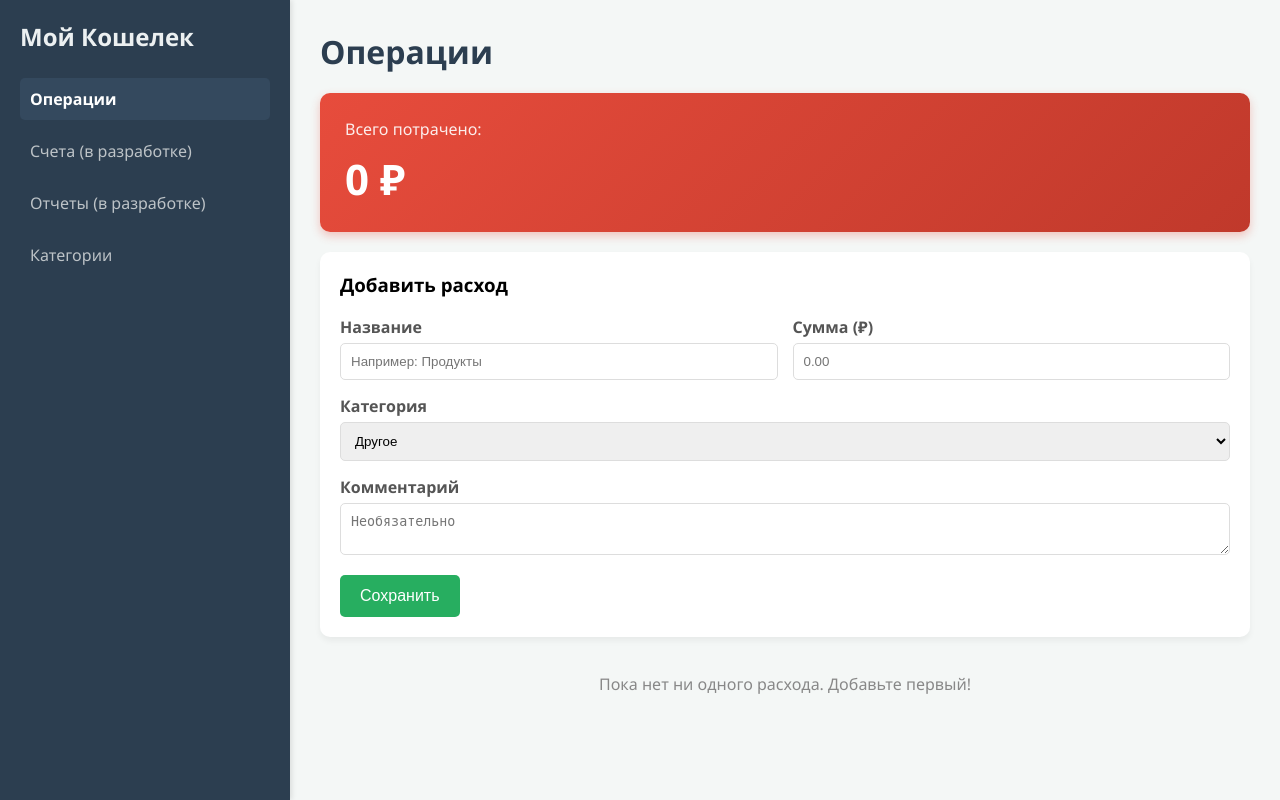
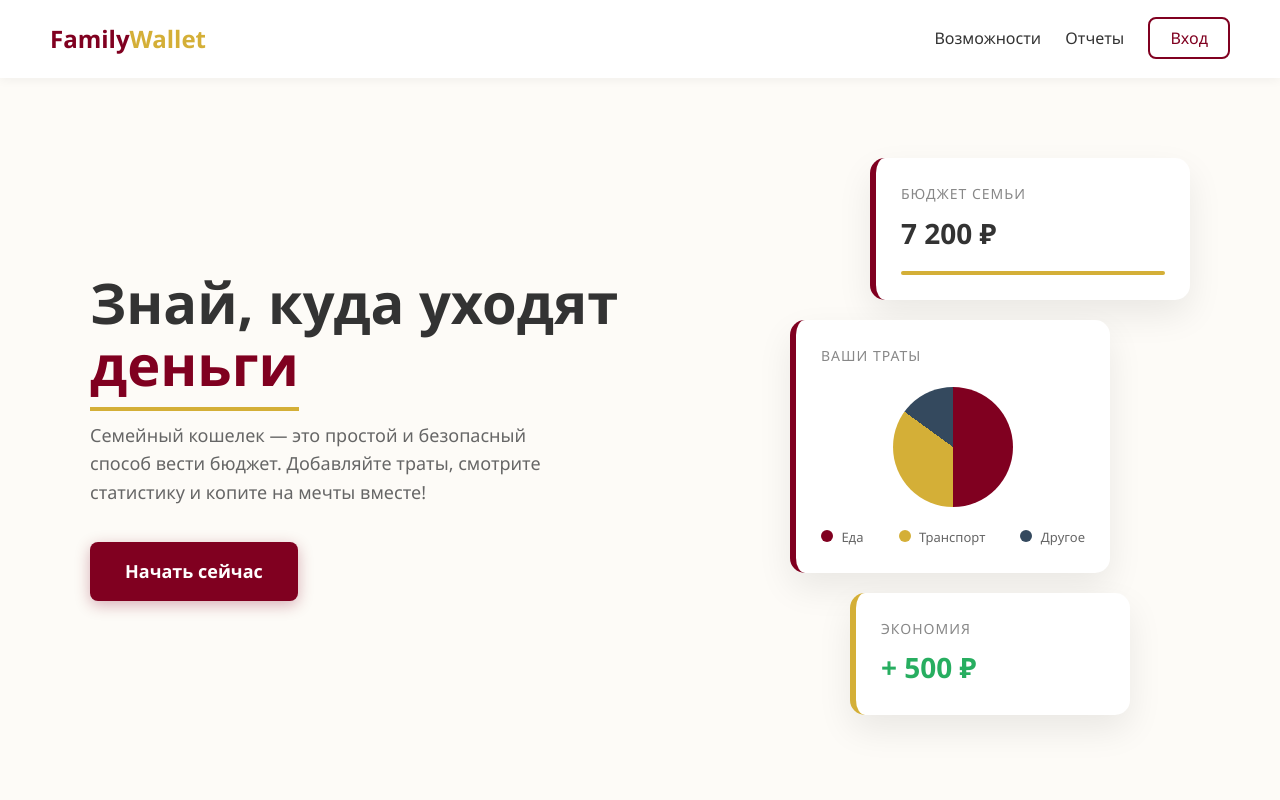
Before and after one commit to aminaabdulaeva0/family_wallet, a Django app: page / in a window 1280 px wide. Run offline with Django 5.2, Linux system fonts and the light colour scheme; data that the repository does not hold is empty.

Commit message:
Добавлена система регистрации, лендинг и единый бордово-золотой дизайн

```diff
--- a/expenses/models.py
+++ b/expenses/models.py
@@ -1,8 +1,7 @@
 from django.db import models
+from django.contrib.auth.models import User
 
 # Create your models here.
-from django.db import models
-
 class Expense(models.Model):
     CATEGORY_CHOICES = [
         ('food', 'Еда'),
@@ -17,6 +16,7 @@ class Expense(models.Model):
     category = models.CharField(max_length=20, choices=CATEGORY_CHOICES, default='other', verbose_name="Категория")
     date = models.DateField(auto_now_add=True, verbose_name="Дата")
     comment = models.TextField(blank=True, verbose_name="Комментарий")
+    user = models.ForeignKey(User, on_delete=models.CASCADE, null=True, blank=True, verbose_name="Кто потратил")
 
-    def __str__(self):
+def __str__(self):
         return f"{self.title} — {self.amount}"
--- /dev/null
+++ b/expenses/static/expenses/style.css
@@ -0,0 +1,21 @@
+/* --- Переменные цветов --- */
+:root {
+    --primary-color: #800020; /* Бордовый */
+    --primary-hover: #5a0016;
+    --accent-color: #D4AF37;  /* Золотистый */
+    --bg-color: #FDFBF7;      /* Нежный бежевый фон */
+    --text-color: #333333;
+    --card-bg: #FFFFFF;
+    --danger-color: #e74c3c;
+    --success-color: #27ae60;
+}
+
+/* --- Базовые стили --- */
+* { box-sizing: border-box; margin: 0; padding: 0; }
+body {
+    font-family: 'Segoe UI', Tahoma, Geneva, Verdana, sans-serif;
+    background-color: var(--bg-color);
+    color: var(--text-color);
+    line-height: 1.6;
+}
+a { text-decoration: none; }
--- a/expenses/templates/expenses/index.html
+++ b/expenses/templates/expenses/index.html
@@ -1,127 +1,63 @@
+{% load static %}
 <!DOCTYPE html>
 <html lang="ru">
 <head>
     <meta charset="UTF-8">
-    <title>Семейный кошелек</title>
+    <title>Мои операции | FamilyWallet</title>
+    <link rel="stylesheet" href="{% static 'expenses/style.css' %}">
     <style>
-        body {
-            font-family: 'Segoe UI', Tahoma, Geneva, Verdana, sans-serif;
-            margin: 0;
-            padding: 0;
-            background-color: #f4f7f6;
-            display: flex;
-            height: 100vh;
-        }
+        body { display: flex; height: 100vh; overflow: hidden; }
 
         /* Левая панель */
-        .sidebar {
-            width: 250px;
-            background-color: #2c3e50;
-            color: white;
-            padding: 20px;
-            display: flex;
-            flex-direction: column;
-            box-shadow: 2px 0 5px rgba(0,0,0,0.1);
-        }
-        .sidebar h2 { margin-top: 0; color: #ecf0f1; }
-        .sidebar a {
-            color: #bdc3c7;
-            text-decoration: none;
-            padding: 10px;
-            margin: 5px 0;
-            border-radius: 5px;
-            display: block;
-        }
-        .sidebar a:hover { background-color: #34495e; color: white; }
-        .sidebar .active { background-color: #34495e; color: white; font-weight: bold; }
+        .sidebar { width: 250px; background-color: var(--primary-color); color: white; padding: 20px; display: flex; flex-direction: column; box-shadow: 2px 0 10px rgba(0,0,0,0.1); }
+        .sidebar h2 { margin-top: 0; color: var(--accent-color); margin-bottom: 30px; }
+        .sidebar a { color: rgba(255,255,255,0.7); text-decoration: none; padding: 12px 15px; margin: 5px 0; border-radius: 8px; display: block; font-weight: 500; transition: all 0.3s; }
+        .sidebar a:hover { background-color: rgba(255,255,255,0.1); color: white; }
+        .sidebar .active { background-color: rgba(255,255,255,0.15); color: white; font-weight: bold; border-left: 4px solid var(--accent-color); }
 
         /* Центральная часть */
-        .main-content {
-            flex-grow: 1;
-            padding: 30px;
-            overflow-y: auto;
-            display: flex;
-            flex-direction: column;
-            gap: 20px;
-        }
-
-        .header-panel {
-            display: flex;
-            justify-content: space-between;
-            align-items: center;
-        }
+        .main-content { flex-grow: 1; padding: 30px 40px; overflow-y: auto; display: flex; flex-direction: column; gap: 20px; }
+        .header-panel h1 { color: var(--text-color); }
 
         /* Карточки */
-        .card {
-            background: white;
-            padding: 20px;
-            border-radius: 10px;
-            box-shadow: 0 4px 6px rgba(0,0,0,0.05);
-        }
+        .card { background: var(--card-bg); padding: 25px; border-radius: 12px; box-shadow: 0 4px 15px rgba(0,0,0,0.05); }
 
         /* Плашка с суммой */
-        .total-card {
-            background: linear-gradient(135deg, #e74c3c, #c0392b);
-            color: white;
-            padding: 25px;
-            border-radius: 10px;
-            box-shadow: 0 4px 10px rgba(231, 76, 60, 0.3);
-        }
-        .total-card h3 { margin: 0; font-weight: normal; font-size: 16px; opacity: 0.9; }
+        .total-card { background: linear-gradient(135deg, var(--primary-color), #5a0016); color: white; padding: 25px; border-radius: 12px; box-shadow: 0 10px 20px rgba(128, 0, 32, 0.25); border-left: 6px solid var(--accent-color); }
+        .total-card h3 { margin: 0; font-weight: normal; font-size: 16px; opacity: 0.9; text-transform: uppercase; letter-spacing: 1px; }
         .total-card h2 { margin: 10px 0 0 0; font-size: 42px; }
 
         /* Форма */
         .form-group { margin-bottom: 15px; }
-        .form-group label { display: block; margin-bottom: 5px; font-weight: bold; color: #555; }
-        .form-group input, .form-group select, .form-group textarea {
-            width: 100%;
-            padding: 10px;
-            border: 1px solid #ddd;
-            border-radius: 5px;
-            box-sizing: border-box;
-        }
-        .btn-submit {
-            background: #27ae60;
-            color: white;
-            border: none;
-            padding: 12px 20px;
-            border-radius: 5px;
-            cursor: pointer;
-            font-size: 16px;
-            transition: background 0.3s;
-        }
-        .btn-submit:hover { background: #219150; }
+        .form-group label { display: block; margin-bottom: 8px; font-weight: 600; color: #555; }
+        .form-group input, .form-group select, .form-group textarea { width: 100%; padding: 12px; border: 1px solid #ddd; border-radius: 8px; box-sizing: border-box; outline: none; transition: border 0.3s; }
+        .form-group input:focus, .form-group select:focus, .form-group textarea:focus { border-color: var(--primary-color); }
+
+        .btn-submit { background: var(--primary-color); color: white; border: none; padding: 12px 25px; border-radius: 8px; cursor: pointer; font-size: 16px; font-weight: bold; transition: background 0.3s; }
+        .btn-submit:hover { background: var(--primary-hover); }
 
         /* Список расходов */
-        .expense-list { display: flex; flex-direction: column; gap: 10px; }
-        .expense-item {
-            display: flex;
-            justify-content: space-between;
-            align-items: center;
-            padding: 15px;
-            background: white;
-            border-radius: 8px;
-            border-left: 4px solid #3498db;
-            box-shadow: 0 2px 4px rgba(0,0,0,0.05);
-            transition: transform 0.2s;
-        }
-        .expense-item:hover { transform: translateX(5px); }
+        .expense-list { display: flex; flex-direction: column; gap: 12px; }
+        .expense-item { display: flex; justify-content: space-between; align-items: center; padding: 20px; background: var(--card-bg); border-radius: 10px; border-left: 5px solid var(--accent-color); box-shadow: 0 2px 8px rgba(0,0,0,0.04); transition: transform 0.2s, box-shadow 0.2s; }
+        .expense-item:hover { transform: translateY(-2px); box-shadow: 0 5px 15px rgba(0,0,0,0.08); }
 
-        .expense-info strong { font-size: 16px; color: #333; }
+        .expense-info strong { font-size: 18px; color: var(--text-color); }
         .expense-info small { color: #888; }
 
-        .expense-actions { display: flex; align-items: center; gap: 15px; }
-        .expense-amount { font-weight: bold; color: #e74c3c; font-size: 18px; }
-        .action-icon { text-decoration: none; font-size: 18px; opacity: 0.6; transition: opacity 0.2s; }
-        .action-icon:hover { opacity: 1; }
+        .expense-actions { display: flex; align-items: center; gap: 20px; }
+        .expense-amount { font-weight: bold; color: var(--primary-color); font-size: 20px; }
+        .action-icon { text-decoration: none; font-size: 20px; opacity: 0.5; transition: opacity 0.2s, transform 0.2s; cursor: pointer; }
+        .action-icon:hover { opacity: 1; transform: scale(1.1); }
+        .btn-logout { background: none; border: none; color: var(--primary-color); cursor: pointer; font-size: 16px; font-weight: bold; margin-left: 15px; }
+        .btn-logout:hover { text-decoration: underline; }
     </style>
 </head>
 <body>
 
     <!-- Левая панель -->
     <div class="sidebar">
-        <h2>Мой Кошелек</h2>
-        <a href="/" class="active">Операции</a>
+        <h2>FamilyWallet</h2>
+        <a href="/wallet/" class="active">Операции</a>
         <a href="#">Счета (в разработке)</a>
         <a href="#">Отчеты (в разработке)</a>
         <a href="#">Категории</a>
@@ -130,8 +66,15 @@
     <!-- Основной контент -->
     <div class="main-content">
 
-        <div class="header-panel">
-            <h1 style="margin: 0; color: #2c3e50;">Операции</h1>
+        <div class="header-panel" style="display: flex; justify-content: space-between; align-items: center;">
+            <h1 style="margin: 0;">Операции</h1>
+            <div>
+                <span style="color: #666;">Привет, <strong style="color: var(--primary-color);">{{ user.username }}</strong>!</span>
+                <form action="{% url 'logout' %}" method="post" style="display: inline;">
+                    {% csrf_token %}
+                    <button type="submit" class="btn-logout">Выйти</button>
+                </form>
+            </div>
         </div>
 
         <!-- Плашка с суммой -->
@@ -142,11 +85,10 @@
 
         <!-- Форма добавления -->
         <div class="card">
-            <h3 style="margin-top: 0;">{% if edit_id %}Редактировать расход{% else %}Добавить расход{% endif %}</h3>
+            <h3 style="margin-top: 0; color: var(--primary-color);">{% if edit_id %}Редактировать расход{% else %}Добавить расход{% endif %}</h3>
             <form method="post">
                 {% csrf_token %}
-
-                <div style="display: grid; grid-template-columns: 1fr 1fr; gap: 15px;">
+                <div style="display: grid; grid-template-columns: 1fr 1fr; gap: 20px;">
                     <div class="form-group">
                         <label>Название</label>
                         {{ form.title }}
@@ -156,23 +98,19 @@
                         {{ form.amount }}
                     </div>
                 </div>
-
                 <div class="form-group">
                     <label>Категория</label>
                     {{ form.category }}
                 </div>
-
                 <div class="form-group">
                     <label>Комментарий</label>
                     {{ form.comment }}
                 </div>
-
                 <button type="submit" class="btn-submit">
                     {% if edit_id %}Обновить{% else %}Сохранить{% endif %}
                 </button>
-
                 {% if edit_id %}
-                    <a href="{% url 'index' %}" style="display: inline-block; margin-left: 10px; padding: 12px 20px; background: #95a5a6; color: white; text-decoration: none; border-radius: 5px;">Отмена</a>
+                    <a href="{% url 'index' %}" style="display: inline-block; margin-left: 10px; padding: 12px 20px; background: #ccc; color: #333; text-decoration: none; border-radius: 8px; font-weight: bold;">Отмена</a>
                 {% endif %}
             </form>
         </div>
@@ -195,11 +133,9 @@
                     </div>
                 </div>
             {% empty %}
-                <p style="text-align: center; color: #888;">Пока нет ни одного расхода. Добавьте первый!</p>
+                <p style="text-align: center; color: #888; padding: 20px;">Пока нет ни одного расхода. Добавьте первый!</p>
             {% endfor %}
         </div>
-
     </div>
-
 </body>
 </html>
--- /dev/null
+++ b/expenses/templates/expenses/landing.html
@@ -0,0 +1,80 @@
+{% load static %}
+<!DOCTYPE html>
+<html lang="ru">
+<head>
+    <meta charset="UTF-8">
+    <title>FamilyWallet | Семейный бюджет</title>
+    <link rel="stylesheet" href="{% static 'expenses/style.css' %}">
+    <style>
+        /* Стили только для лендинга */
+        header { display: flex; justify-content: space-between; align-items: center; padding: 20px 50px; background: white; box-shadow: 0 2px 10px rgba(0,0,0,0.05); }
+        .logo { font-size: 24px; font-weight: bold; color: var(--primary-color); }
+        .logo span { color: var(--accent-color); }
+        .nav-links a { margin-left: 20px; color: var(--text-color); font-weight: 500; transition: color 0.3s; }
+        .nav-links a:hover { color: var(--primary-color); }
+
+        .hero { display: flex; justify-content: space-between; align-items: center; padding: 80px 50px; max-width: 1200px; margin: 0 auto; }
+        .hero-text { flex: 1; padding-right: 40px; }
+        .hero-text h1 { font-size: 56px; line-height: 1.1; color: var(--text-color); margin-bottom: 25px; }
+        .hero-text h1 span { color: var(--primary-color); border-bottom: 4px solid var(--accent-color); padding-bottom: 5px; }
+        .hero-text p { font-size: 18px; color: #666; margin-bottom: 35px; max-width: 500px; }
+
+        .btn-main { display: inline-block; background: var(--primary-color); color: white; padding: 15px 35px; border-radius: 8px; font-size: 18px; font-weight: bold; box-shadow: 0 4px 15px rgba(128, 0, 32, 0.3); transition: transform 0.2s, background 0.3s; }
+        .btn-main:hover { background: var(--primary-hover); transform: translateY(-2px); }
+
+        .hero-image { flex: 1; display: flex; flex-direction: column; align-items: flex-end; gap: 20px; }
+        .chart-card { background: var(--card-bg); padding: 25px; border-radius: 15px; box-shadow: 0 15px 35px rgba(0,0,0,0.08); width: 320px; border-left: 6px solid var(--primary-color); position: relative; }
+        .chart-card h3 { font-size: 14px; color: #888; margin-bottom: 5px; font-weight: normal; text-transform: uppercase; letter-spacing: 1px;}
+        .chart-card .value { font-size: 28px; font-weight: bold; color: var(--text-color); }
+
+        .pie-chart { width: 120px; height: 120px; border-radius: 50%; background: conic-gradient(var(--primary-color) 0% 50%, var(--accent-color) 50% 85%, #34495e 85% 100%); margin: 20px auto; }
+        .legend { display: flex; justify-content: space-between; font-size: 13px; color: #666; }
+        .dot { width: 12px; height: 12px; border-radius: 50%; display: inline-block; margin-right: 5px; }
+
+        .chart-card-small { width: 280px; margin-right: 60px; border-left: 6px solid var(--accent-color); }
+    </style>
+</head>
+<body>
+
+    <header>
+        <div class="logo">Family<span>Wallet</span></div>
+        <div class="nav-links">
+            <a href="#">Возможности</a>
+            <a href="#">Отчеты</a>
+            <a href="{% url 'login' %}" style="color: var(--primary-color); border: 2px solid var(--primary-color); padding: 8px 20px; border-radius: 8px;">Вход</a>
+        </div>
+    </header>
+
+    <div class="hero">
+        <div class="hero-text">
+            <h1>Знай, куда уходят <span>деньги</span></h1>
+            <p>Семейный кошелек — это простой и безопасный способ вести бюджет. Добавляйте траты, смотрите статистику и копите на мечты вместе!</p>
+            <a href="{% url 'register' %}" class="btn-main">Начать сейчас</a>
+        </div>
+
+        <div class="hero-image">
+            <div class="chart-card">
+                <h3>Бюджет семьи</h3>
+                <div class="value">7 200 ₽</div>
+                <div style="height: 4px; background: var(--accent-color); width: 100%; margin-top: 15px; border-radius: 2px;"></div>
+            </div>
+
+            <div class="chart-card" style="margin-right: 80px;">
+                <h3>Ваши траты</h3>
+                <div class="pie-chart"></div>
+                <div class="legend">
+                    <span><i class="dot" style="background: var(--primary-color);"></i> Еда</span>
+                    <span><i class="dot" style="background: var(--accent-color);"></i> Транспорт</span>
+                    <span><i class="dot" style="background: #34495e;"></i> Другое</span>
+                </div>
+            </div>
+
+            <div class="chart-card chart-card-small">
+                <h3>Экономия</h3>
+                <div class="value" style="color: var(--success-color);">+ 500 ₽</div>
+            </div>
+        </div>
+    </div>
+
+</body>
+</html>
--- a/expenses/views.py
+++ b/expenses/views.py
@@ -1,36 +1,54 @@
-# Create your views here.
 from django.shortcuts import render, redirect
+from django.contrib.auth.decorators import login_required
+from django.db.models import Sum
 from .models import Expense
 from .forms import ExpenseForm
-from django.db.models import Sum
+from django.contrib.auth.forms import UserCreationForm
 
+def landing(request):
+    return render(request, 'expenses/landing.html')
+
+@login_required
 def index(request, expense_id=None):
-    # Если передан ID, значит мы хотим редактировать существующий расход
     instance = None
     if expense_id:
-        instance = Expense.objects.get(id=expense_id)
+        # Пытаемся найти расход, принадлежащий текущему пользователю
+        instance = Expense.objects.get(id=expense_id, user=request.user)
 
     if request.method == 'POST':
-        # Если instance передан, форма обновит запись, а не создаст новую
         form = ExpenseForm(request.POST, instance=instance)
         if form.is_valid():
-            form.save()
-            return redirect('index')  # Возвращаемся на чистую главную
+            expense = form.save(commit=False)
+            expense.user = request.user  # Привязываем к тому, кто вошел
+            expense.save()
+            return redirect('index')
     else:
-        # Если мы просто открыли страницу, форма пустая (или заполнена данными для редактирования)
         form = ExpenseForm(instance=instance)
 
-    expenses_list = Expense.objects.all().order_by('-date')
-    total_sum = Expense.objects.aggregate(total=Sum('amount'))['total'] or 0
+    # Показываем ТОЛЬКО расходы текущего пользователя
+    expenses_list = Expense.objects.filter(user=request.user).order_by('-date')
+    total_sum = expenses_list.aggregate(total=Sum('amount'))['total'] or 0
 
     return render(request, 'expenses/index.html', {
         'expenses': expenses_list,
         'form': form,
         'total_sum': total_sum,
-        'edit_id': expense_id, # Передаем ID в шаблон, чтобы знать, что мы редактируем
+        'edit_id': expense_id,
     })
 
+@login_required
 def delete_expense(request, expense_id):
-    expense = Expense.objects.get(id=expense_id)  # Находим расход по ID
-    expense.delete()  # Удаляем его из базы
-    return redirect('index')  # Возвращаемся на главную
+    # Удалить можно только свой расход
+    expense = Expense.objects.get(id=expense_id, user=request.user)
+    expense.delete()
+    return redirect('index')
+
+def register(request):
+    if request.method == 'POST':
+        form = UserCreationForm(request.POST)
+        if form.is_valid():
+            form.save()
+            return redirect('login')
+    else:
+        form = UserCreationForm()
+    return render(request, 'registration/register.html', {'form': form})
--- a/wallet_project/settings.py
+++ b/wallet_project/settings.py
@@ -126,3 +126,9 @@ MAILERS = {
         'BACKEND': 'django.core.mail.backends.console.EmailBackend',
     },
 }
+LOGIN_REDIRECT_URL = 'index'
+LOGOUT_REDIRECT_URL = 'login'
+LOGIN_URL = 'login'
+STATICFILES_DIRS = [
+    BASE_DIR / "expenses/static",
+]
--- a/wallet_project/urls.py
+++ b/wallet_project/urls.py
@@ -16,11 +16,17 @@ Including another URLconf
 """
 from django.contrib import admin
 from django.urls import path
-from expenses import views # Импортируем views из нашего приложения
+from django.contrib.auth import views as auth_views  # Импорт для входа/выхода
+from expenses import views
 
 urlpatterns = [
     path('admin/', admin.site.urls),
-    path('', views.index, name='index'), # Пустая строка означает главную страницу
-    path('delete/<int:expense_id>/', views.delete_expense, name='delete_expense'),
-    path('edit/<int:expense_id>/', views.index, name='edit_expense'),
+    path('', views.landing, name='landing'),
+    path('wallet/', views.index, name='index'),
+    path('wallet/edit/<int:expense_id>/', views.index, name='edit_expense'),
+    path('wallet/delete/<int:expense_id>/', views.delete_expense, name='delete_expense'),
+
+    path('login/', auth_views.LoginView.as_view(template_name='registration/login.html'), name='login'),
+    path('logout/', auth_views.LogoutView.as_view(), name='logout'),
+    path('register/', views.register, name='register'),
 ]
```
Also changed, not shown: expenses/templates/registration/login.html (added, +39 -0 lines), expenses/templates/registration/register.html (added, +47 -0 lines), expenses/migrations/0003_expense_user.py (added), 1 other file.
